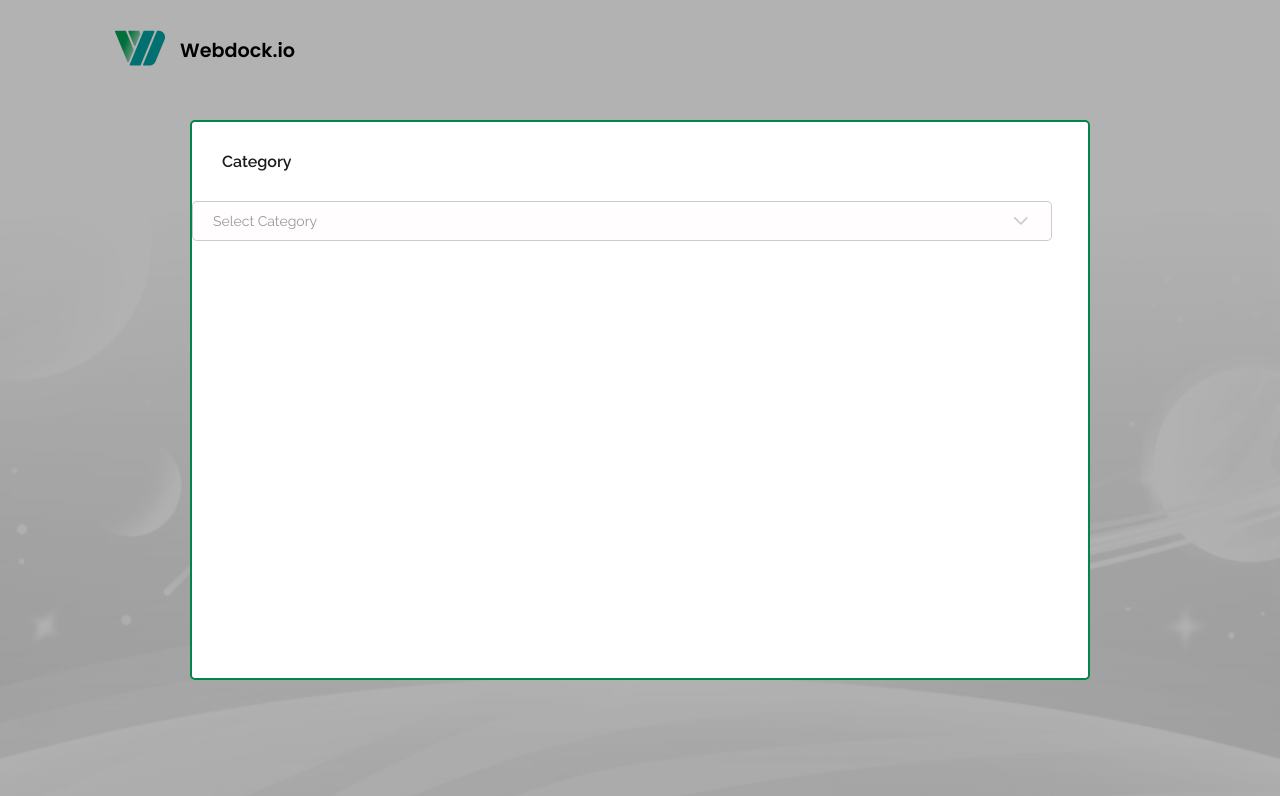
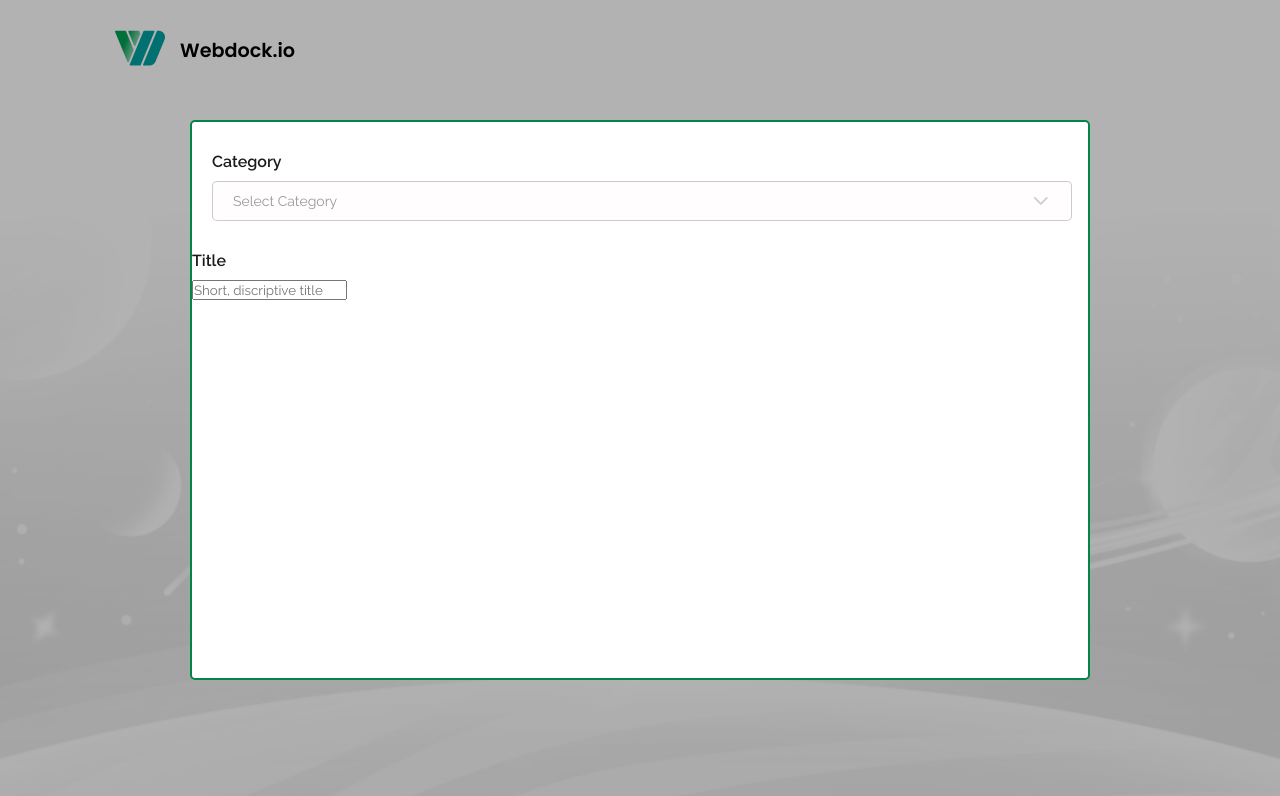
Before and after one commit to soklope/webdock, a React (Vite) app in the folder webdock-app/: page /modal in a window 1280 px wide. Shown: the top 796 px of the page. Built offline with nearby package versions, Linux system fonts and the light colour scheme.

Commit message:
Styled category field and added title field
Styled the category field, centered it to the modal. And added the input field.

```diff
--- a/webdock-app/src/components/Modal/CreatePostModal/CreatePostModal.jsx
+++ b/webdock-app/src/components/Modal/CreatePostModal/CreatePostModal.jsx
@@ -1,4 +1,3 @@
-import CategoryFilter from "../../SortFunctionAndFilterContainer/CategoryFilter/CategoryFilter";
 import ModalBackground from "../ModalBackground";
 import SelectCategory from "../SelectCategory/SelectCategory";
 import './CreatePostModal.scss'
@@ -9,8 +8,14 @@ export default function CreatePostModal() {
             <ModalBackground />
         <div className="container">
             <div className="create-post-modal-container">
-            <p className="titles">Category</p>
-            <SelectCategory />
+                <div className="category">
+                    <p className="titles">Category</p>
+                     <SelectCategory />
+                </div>
+                <div className="titel-input">
+                    <p className="titles">Title</p>
+                    <input name="Titel" placeholder="Short, discriptive title" />
+                </div>
             </div>
         </div>
         </>
--- a/webdock-app/src/components/Modal/CreatePostModal/CreatePostModal.scss
+++ b/webdock-app/src/components/Modal/CreatePostModal/CreatePostModal.scss
@@ -22,10 +22,16 @@
     border-radius: 5px;
 }
 
+.category {
+    margin-left: 20px;
+}
+
 .titles {
     font-family: v.$primary-font;
     font-weight: 600;
     font-size: 16px;
-    padding: 30px;
+    padding-top: 30px;
+    padding-bottom: 10px;
     color: v.$offblack;
+
 }
```
